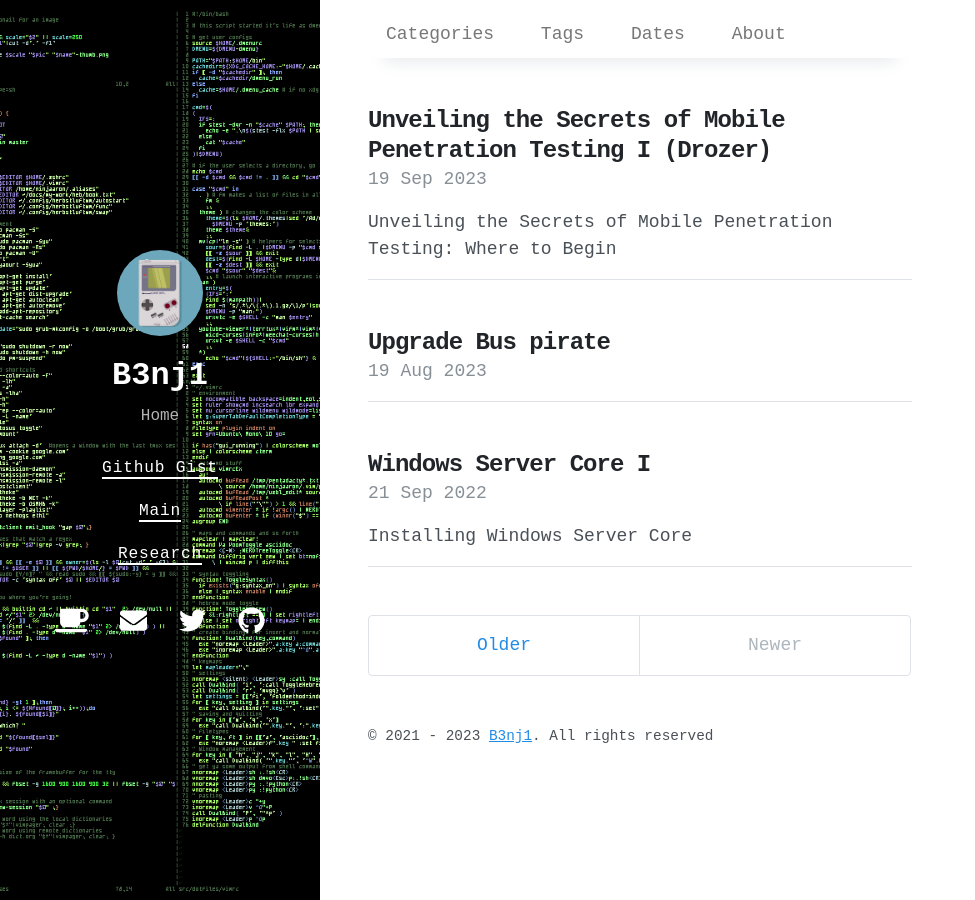
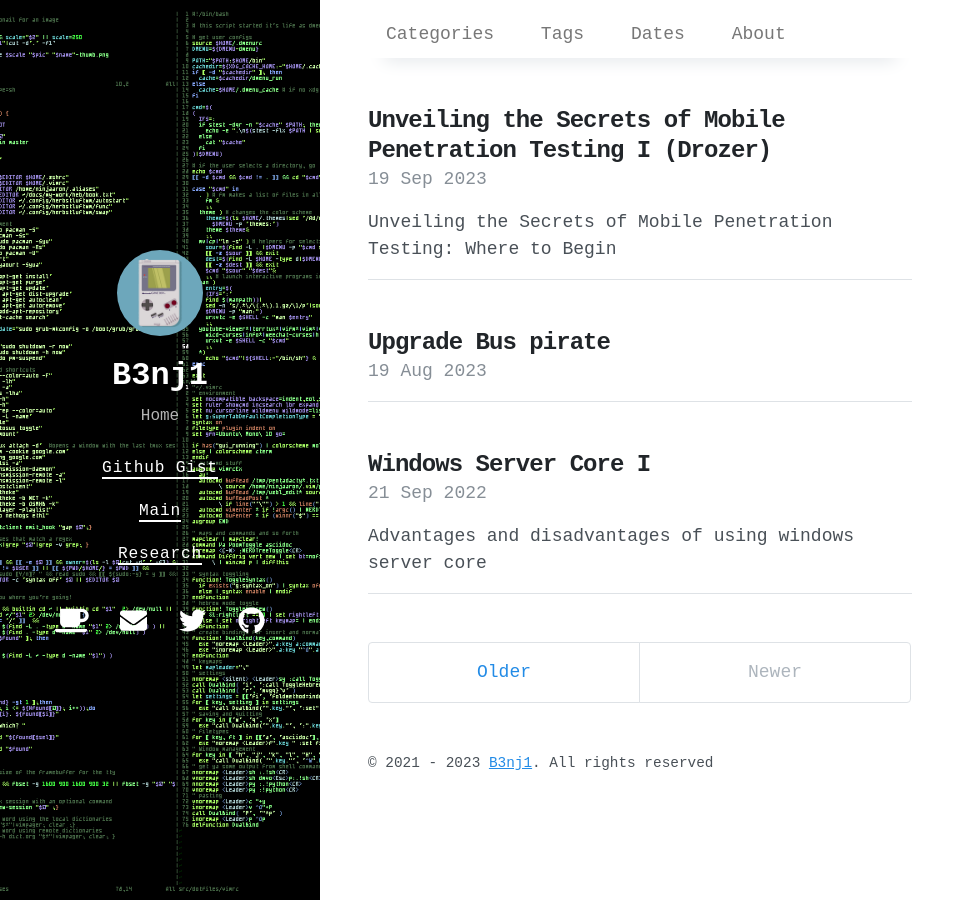
Before and after one commit to b3nj1-1/blog, a Jekyll site: the page built from index.html, in a window 1280 px wide. Shown: the whole page, without its empty margins (0-975 px from the left). Built offline with Jekyll 4.4.1, drawn with Linux system fonts in a browser that asks for light colours; nearby versions of some CDN libraries; the list of posts is cut into pages by our own code.

Commit message:
Update 2022-09-20-Windows_Server_Core.md

```diff
--- a/_posts/2022-09-20-Windows_Server_Core.md
+++ b/_posts/2022-09-20-Windows_Server_Core.md
@@ -8,8 +8,7 @@ tags: [windows, sysadmin]
 categories: Windows
 ---
 
-Installing Windows Server Core
-
+Advantages and disadvantages of using windows server core
 ---
 
 # Reason
```
